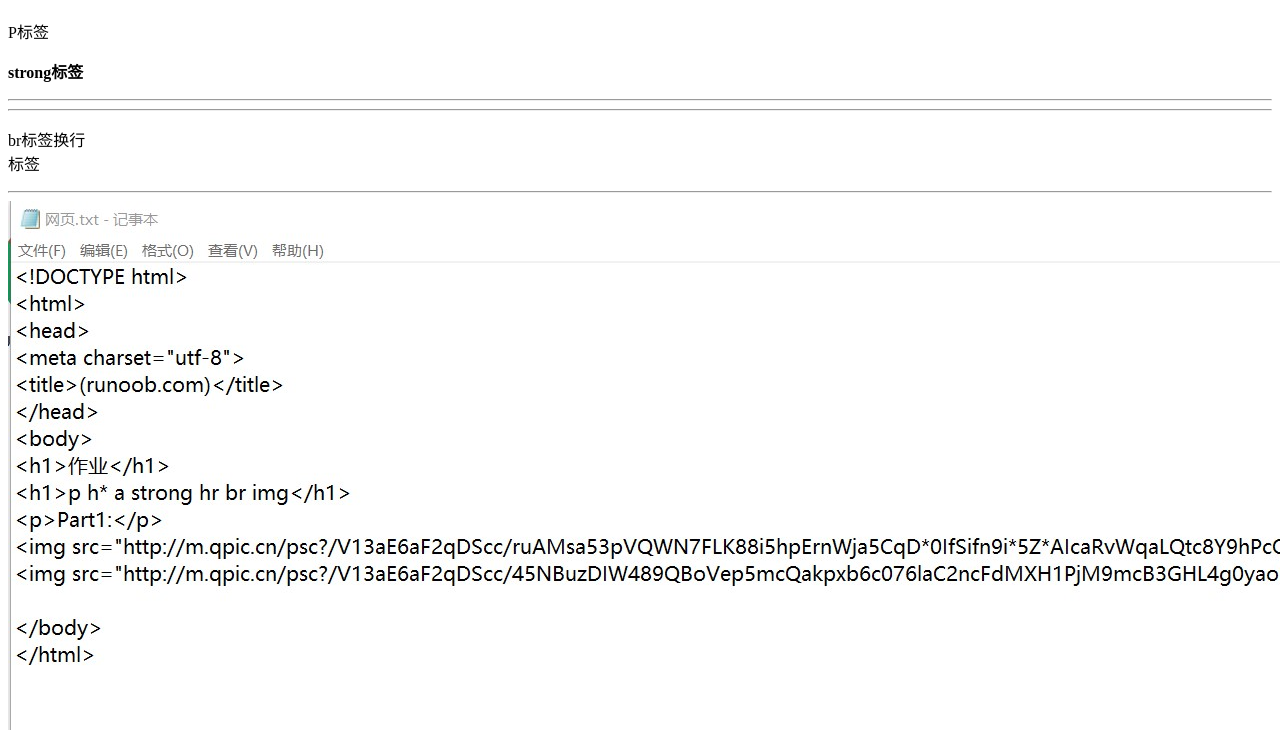
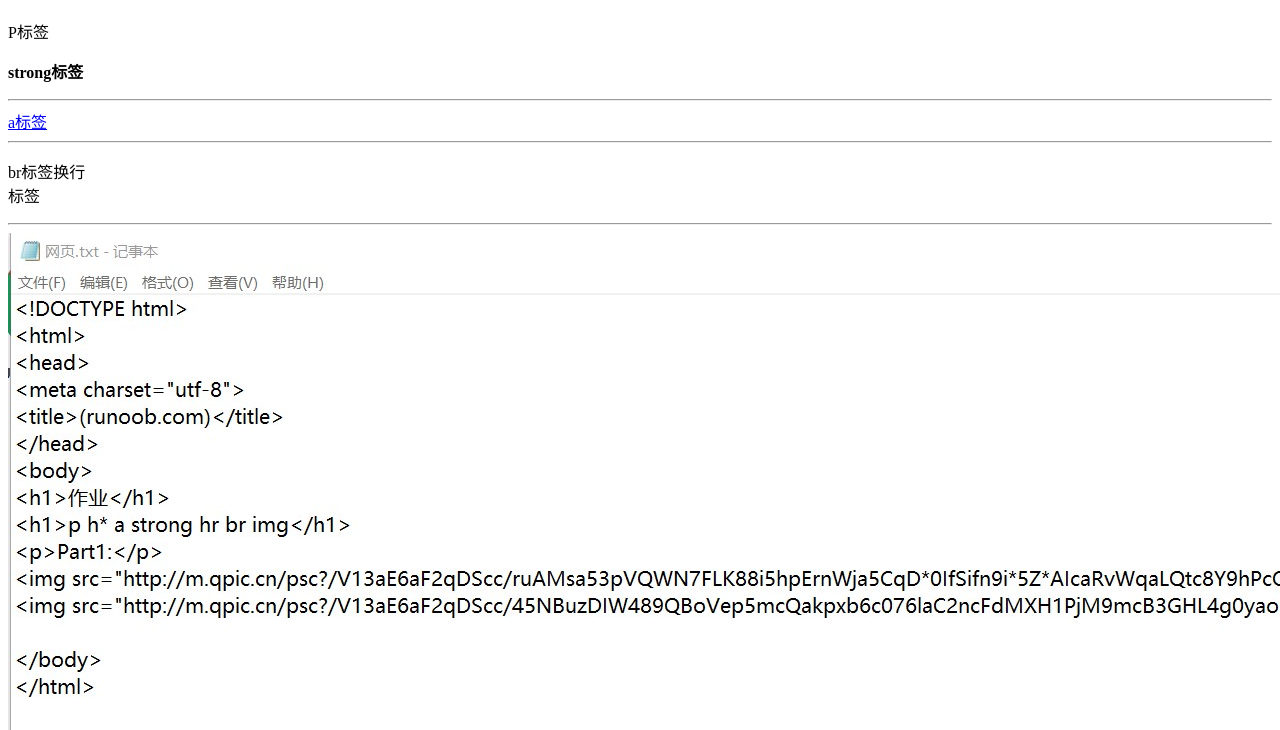
Before and after one commit to youwentong/youwentong.github.io, a plain HTML site: page index.html in a window 1280 px wide. Shown: the part 70-800 px from the top of the page. Drawn offline with Linux system fonts and the light colour scheme.

Commit message:
Update index.html

```diff
--- a/index.html
+++ b/index.html
@@ -8,7 +8,7 @@
 <h1>第一周作业</h1>
 <p>P标签</p>
 <p><strong>strong标签 </strong></p><hr>
-<a href="www.baidu.com"></a><hr>
+<a href="www.baidu.com">a标签</a><hr>
 <p>br标签换行<br>标签</p><hr>
 <img src="txt.jpg" alt="截图1">
 <img src="截图 VS Code.jpg" alt="截图2">
```
